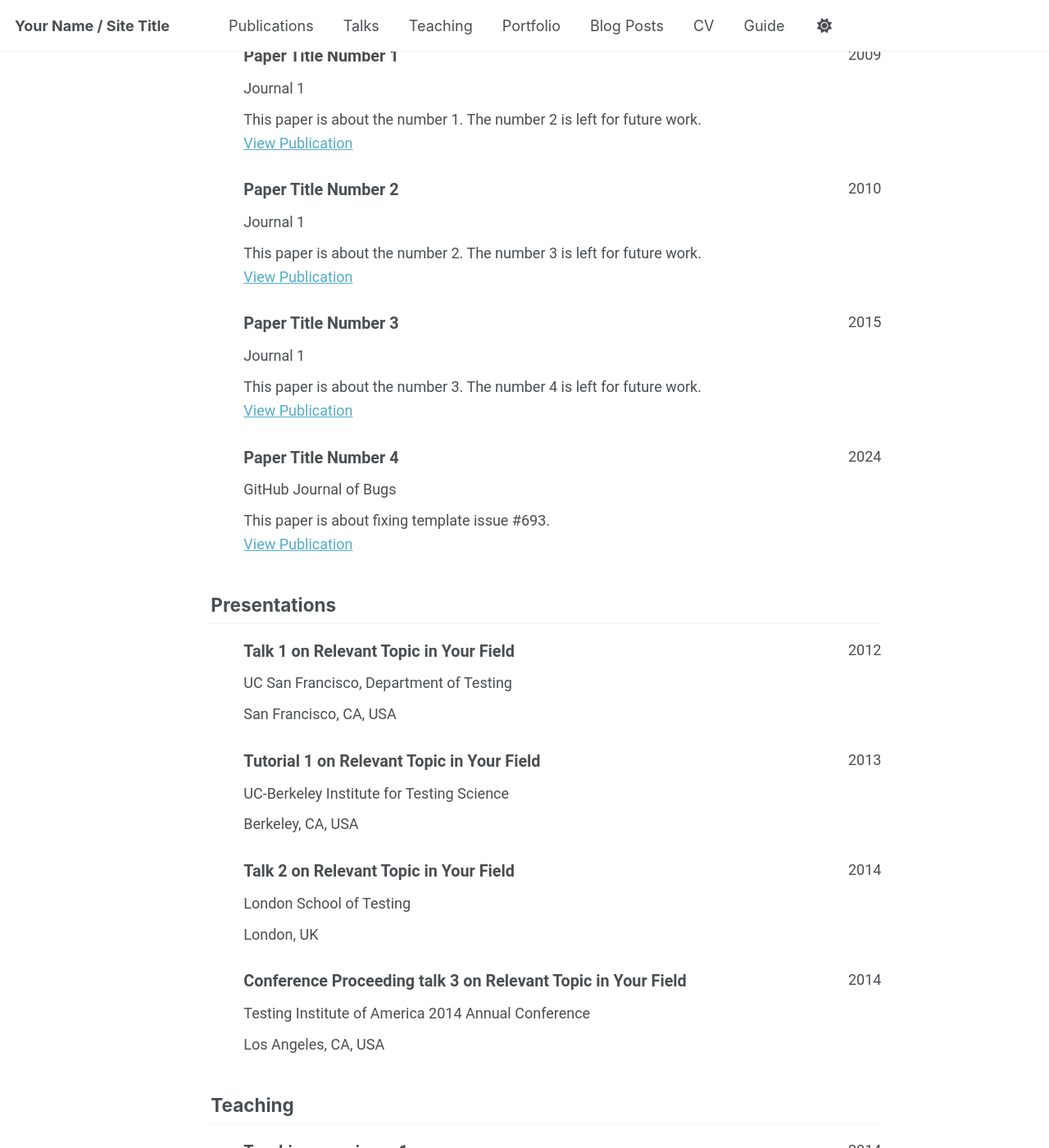
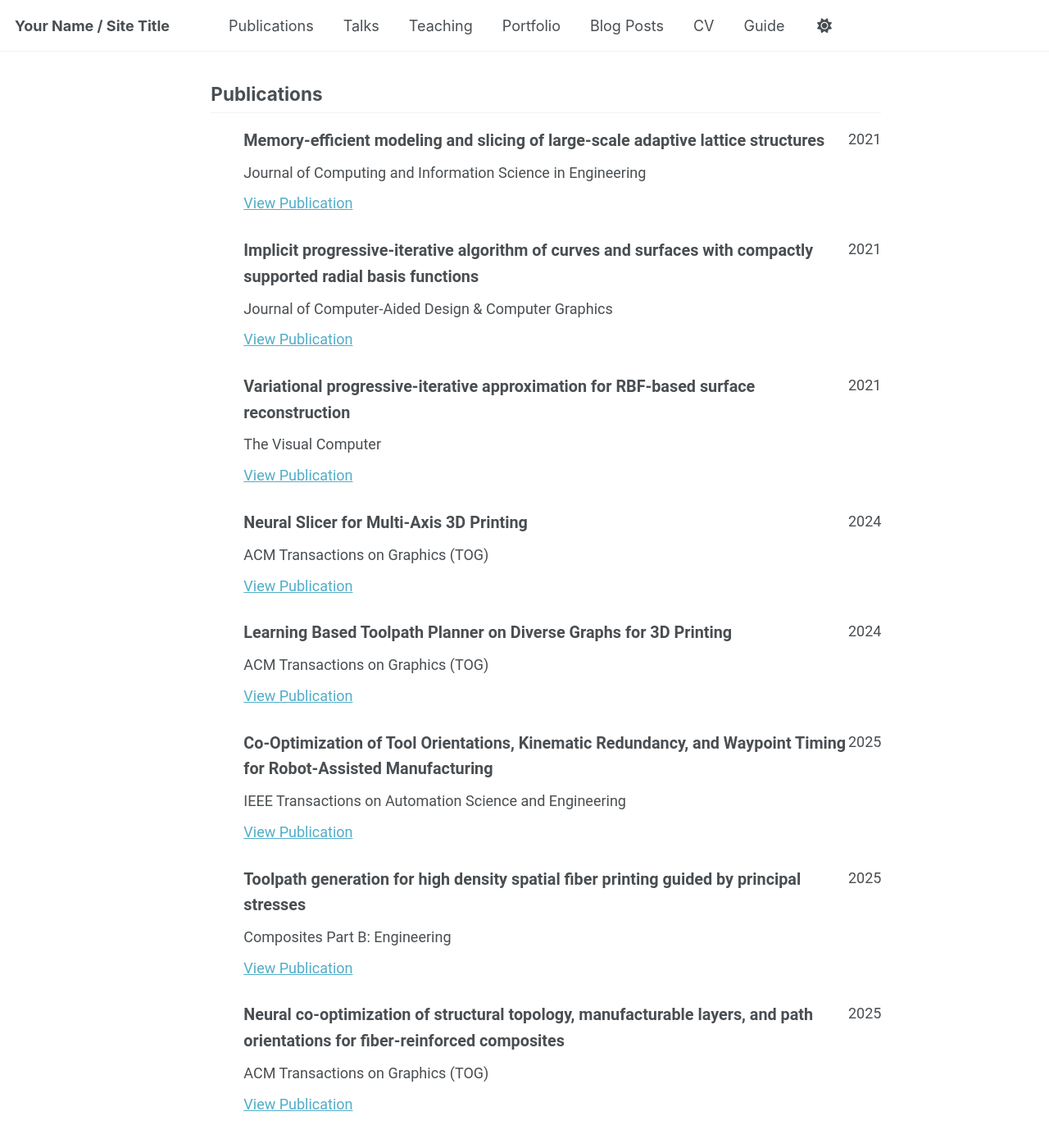
Before and after one commit to RyanTaoLiu/PersonalPage, a Jekyll site: the page built from _pages/cv-json.md, in a window 1280 px wide and 1400 px high, scrolled down 884 px. Shown: the whole window at 82% size. Built offline with Jekyll 4.4.1, drawn with Linux system fonts in a browser that asks for light colours; a script that is not in the unit is left out; some of the changed text lies outside the part shown.

Commit message:
Update cv.json

```diff
--- a/_data/cv.json
+++ b/_data/cv.json
@@ -1,142 +1,139 @@
 {
   "basics": {
-    "name": "Your Sidebar Name",
-    "email": "none@example.org",
+    "name": "Tao LIU",
+    "email": "tao.liu@manchester.ac.uk",
     "phone": "",
-    "website": "https://academicpages.github.io",
-    "summary": "Currently employed at Red Brick University. Short biography for the left-hand sidebar",
+    "website": "https://ryantaoliu.github.io",
+    "summary": "Ph.D student at the University of Manchester",
     "location": {
       "address": "",
-      "postalCode": "",
-      "city": "Earth",
-      "countryCode": "US",
+      "postalCode": "M13 9PL",
+      "city": "Manchester",
+      "countryCode": "UK",
       "region": ""
     },
     "profiles": [
       {
         "network": "Google Scholar",
         "username": "",
-        "url": "https://scholar.google.com/citations?user=PS_CX0AAAAAJ"
+        "url": "https://scholar.google.com/citations?user=0v34TRQAAAAJ"
       },
       {
         "network": "ORCID",
         "username": "",
-        "url": "http://orcid.org/yourorcidurl"
+        "url": "http://orcid.org/0000-0003-1016-4191"
       },
       {
         "network": "GitHub",
-        "username": "academicpages",
-        "url": "https://github.com/academicpages"
+        "username": "",
+        "url": "https://github.com/ryantaoliu"
       }
     ]
   },
   "work": [],
   "education": [
     {
-      "institution": "GitHub University",
-      "area": "Ph.D in Version Control Theory",
+      "institution": "The University of Manchester",
+      "area": "Ph.D Student in Neural-Based Design and Manufacture Optimization",
       "studyType": "",
-      "startDate": "",
-      "endDate": "2018",
+      "startDate": "2020",
+      "endDate": "Now",
       "gpa": null,
       "courses": []
     },
     {
-      "institution": "GitHub University",
-      "area": "M.S. in Jekyll",
+      "institution": "Central South University",
+      "area": "M.S. & B.S in Computational Mathematics",
       "studyType": "",
       "startDate": "",
       "endDate": "2014",
       "gpa": null,
       "courses": []
     },
-    {
-      "institution": "GitHub University",
-      "area": "B.S. in GitHub",
-      "studyType": "",
-      "startDate": "",
-      "endDate": "2012",
-      "gpa": null,
-      "courses": []
-    }
   ],
-  "skills": [],
-  "languages": [],
+  "skills": [Topology optimization, Manufacture optimization, Computational geometry],
+  "languages": [Python, C++, Matlab],
   "interests": [],
   "references": [],
   "publications": [
     {
-      "name": "Paper Title Number 1",
-      "publisher": "Journal 1",
-      "releaseDate": "2009-10-01",
-      "website": "http://academicpages.github.io/files/paper1.pdf",
-      "summary": "This paper is about the number 1. The number 2 is left for future work."
+      "name": "Memory-efficient modeling and slicing of large-scale adaptive lattice structures",
+      "publisher": "Journal of Computing and Information Science in Engineering",
+      "releaseDate": "2021",
+      "website": "https://asmedigitalcollection.asme.org/computingengineering/article/21/6/061003/1100541/Memory-Efficient-Modeling-and-Slicing-of-Large",
+      "summary": ""
     },
     {
-      "name": "Paper Title Number 2",
-      "publisher": "Journal 1",
-      "releaseDate": "2010-10-01",
-      "website": "http://academicpages.github.io/files/paper2.pdf",
-      "summary": "This paper is about the number 2. The number 3 is left for future work."
+      "name": "Implicit progressive-iterative algorithm of curves and surfaces with compactly supported radial basis functions",
+      "publisher": "Journal of Computer-Aided Design & Computer Graphics",
+      "releaseDate": "2021",
+      "website": "https://www.jcad.cn/en/article/doi/10.3724/SP.J.1089.2021.18807",
+      "summary": ""
     },
     {
-      "name": "Paper Title Number 3",
-      "publisher": "Journal 1",
-      "releaseDate": "2015-10-01",
-      "website": "http://academicpages.github.io/files/paper3.pdf",
-      "summary": "This paper is about the number 3. The number 4 is left for future work."
+      "name": "Variational progressive-iterative approximation for RBF-based surface reconstruction",
+      "publisher": "The Visual Computer",
+      "releaseDate": "2021",
+      "website": "https://link.springer.com/article/10.1007/s00371-021-02213-3",
+      "summary": ""
     },
     {
-      "name": "Paper Title Number 4",
-      "publisher": "GitHub Journal of Bugs",
-      "releaseDate": "2024-02-17",
-      "website": "http://academicpages.github.io/files/paper3.pdf",
-      "summary": "This paper is about fixing template issue #693."
-    }
+      "name": "Neural Slicer for Multi-Axis 3D Printing",
+      "publisher": "ACM Transactions on Graphics (TOG)",
+      "releaseDate": "2024",
+      "website": "https://dl.acm.org/doi/abs/10.1145/3658212",
+      "summary": ""
+    },
+    {
+      "name": "Learning Based Toolpath Planner on Diverse Graphs for 3D Printing",
+      "publisher": "ACM Transactions on Graphics (TOG)",
+      "releaseDate": "2024",
+      "website": "https://dl.acm.org/doi/abs/10.1145/3687933",
+      "summary": ""
+    },
+    {
+      "name": "Co-Optimization of Tool Orientations, Kinematic Redundancy, and Waypoint Timing for Robot-Assisted Manufacturing",
+      "publisher": "IEEE Transactions on Automation Science and Engineering",
+      "releaseDate": "2025",
+      "website": "https://ieeexplore.ieee.org/abstract/document/10891882",
+      "summary": ""
+    },
+    {
+      "name": "Toolpath generation for high density spatial fiber printing guided by principal stresses",
+      "publisher": "Composites Part B: Engineering",
+      "releaseDate": "2025",
+      "website": "https://www.sciencedirect.com/science/article/pii/S1359836825000447",
+      "summary": ""
+    },
+        {
+      "name": "Neural co-optimization of structural topology, manufacturable layers, and path orientations for fiber-reinforced composites",
+      "publisher": "ACM Transactions on Graphics (TOG)",
+      "releaseDate": "2025",
+      "website": "https://dl.acm.org/doi/abs/10.1145/3730922",
+      "summary": ""
+    },
   ],
-  "presentations": [
+  "presentations": [],
+  "teaching": [
     {
-      "name": "Talk 1 on Relevant Topic in Your Field",
-      "event": "UC San Francisco, Department of Testing",
-      "date": "2012-03-01",
-      "location": "San Francisco, CA, USA",
+      "course": "Introduction to Programming",
+      "institution": "The University of Manchester",
+      "date": "2024-2025",
+      "role": "Teaching Assistant",
       "description": ""
     },
     {
-      "name": "Tutorial 1 on Relevant Topic in Your Field",
-      "event": "UC-Berkeley Institute for Testing Science",
-      "date": "2013-03-01",
-      "location": "Berkeley, CA, USA",
+      "course": "Advanced Modelling & Simulation",
+      "institution": "The University of Manchester",
+      "date": "2023-2024",
+      "role": "Workshop",
       "description": ""
     },
-    {
-      "name": "Talk 2 on Relevant Topic in Your Field",
-      "event": "London School of Testing",
-      "date": "2014-02-01",
-      "location": "London, UK",
-      "description": ""
-    },
-    {
-      "name": "Conference Proceeding talk 3 on Relevant Topic in Your Field",
-      "event": "Testing Institute of America 2014 Annual Conference",
-      "date": "2014-03-01",
-      "location": "Los Angeles, CA, USA",
-      "description": ""
-    }
-  ],
-  "teaching": [
-    {
-      "course": "Teaching experience 1",
-      "institution": "University 1, Department",
-      "date": "2014-01-01",
-      "role": "Undergraduate course",
-      "description": ""
-    },
-    {
-      "course": "Teaching experience 2",
-      "institution": "University 1, Department",
-      "date": "2015-01-01",
-      "role": "Workshop",
+      {
+      "course": " Additive Manufacturing & 3D Product Modelling",
+      "institution": "The University of Manchester",
+      "date": "2023-2024",
+      "role": "Teaching Assistant",
       "description": ""
     }
   ],
```
